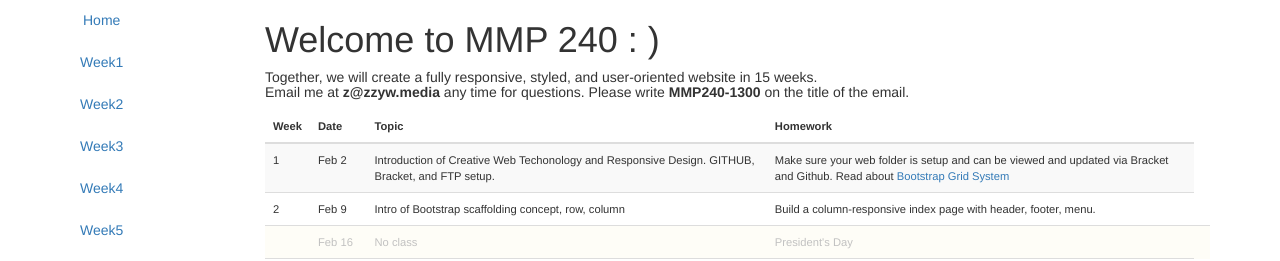
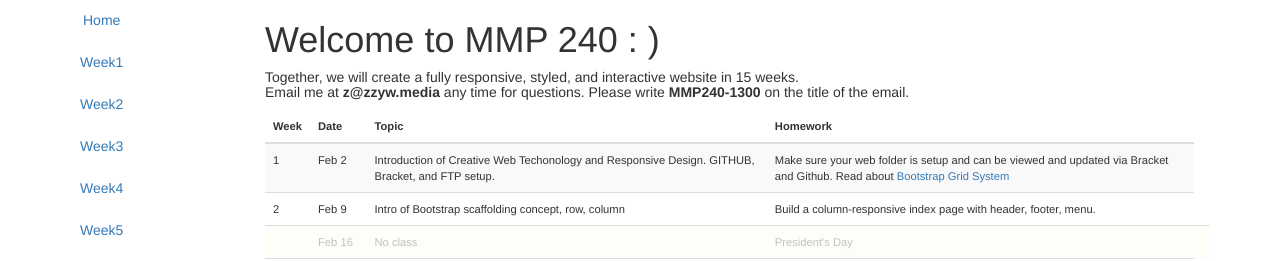
Before and after one commit to zhenzhenqi/MMA100, a Jekyll site: the page built from index.html, in a window 1280 px wide. Shown: the top 261 px of the page. Built offline with Jekyll 4.4.1, drawn with Linux system fonts in a browser that asks for light colours; nearby versions of some CDN libraries.

```diff
--- a/index.html
+++ b/index.html
@@ -4,7 +4,7 @@
 
 <h1>Welcome to MMP 240 : )
 <h5>
-Together, we will create a fully responsive, styled, and user-oriented website in 15 weeks.
+Together, we will create a fully responsive, styled, and interactive website in 15 weeks.
 <br>Email me at <strong>z@zzyw.media</strong> any time for questions. Please write <strong>MMP240-1300</strong> on the title of the email.
 </h5>
 </h1>
```
